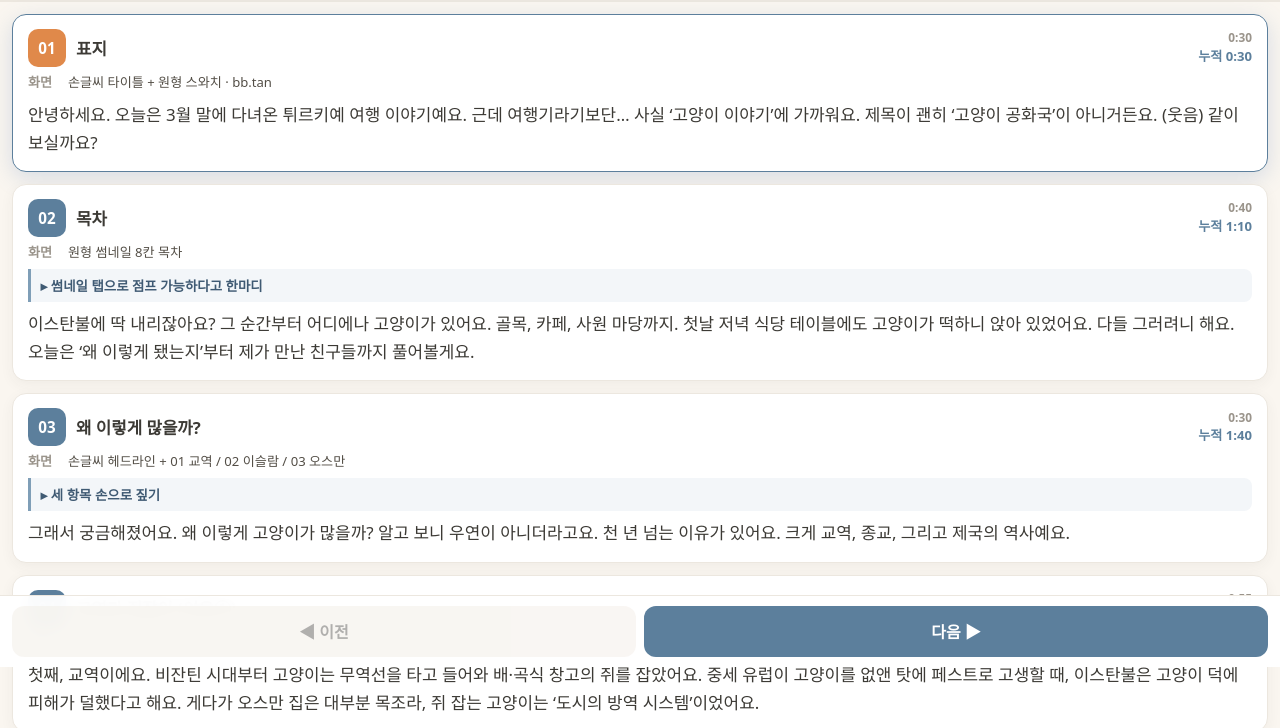
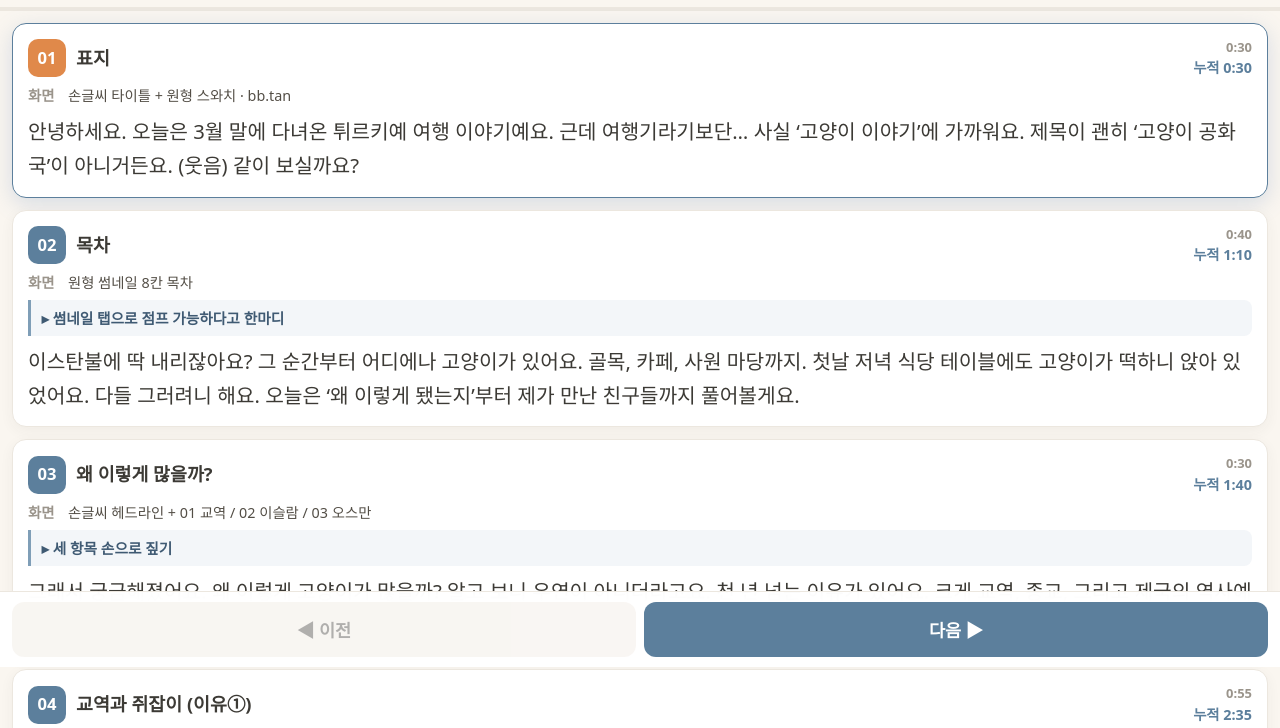
Before and after one commit to ahnbingbing/turkiye-cats, a plain HTML site: page cuesheet.html in a window 1280 px wide. Shown: the part 133-861 px from the top of the page. Drawn offline with Linux system fonts and the light colour scheme.

Commit message:
큐시트 폰트 살짝 키움 (root 17.5px + 대사 1.16rem)

```diff
--- a/cuesheet.html
+++ b/cuesheet.html
@@ -12,6 +12,7 @@
     --line:#ece7df; --accent:#5c7f9c; --accent2:#7f9eb7; --mint:#dbe9e0; --pink:#f4dadf;
     --sans:'Apple SD Gothic Neo','Pretendard','Malgun Gothic',system-ui,sans-serif;
   }
+  html{font-size:17.5px}
   html,body{background:var(--paper);color:var(--ink);font-family:var(--sans);line-height:1.5}
   body{padding:0 0 96px}
   /* sticky header */
@@ -50,7 +51,7 @@
   .meta .k{flex:none;font-weight:800;color:var(--soft);width:34px}
   .act{background:#f3f6f9;border-left:3px solid var(--accent2);padding:.4rem .6rem;border-radius:0 8px 8px 0;
     font-size:.84rem;color:#3f5a73;font-weight:600;margin:.4rem 0}
-  .line{font-size:1.06rem;line-height:1.66;color:var(--ink);margin-top:.5rem}
+  .line{font-size:1.16rem;line-height:1.66;color:var(--ink);margin-top:.5rem}
   .line .em{color:var(--accent);font-weight:700}
   /* footer nav */
   nav{position:fixed;left:0;right:0;bottom:0;z-index:20;background:rgba(255,255,255,.96);backdrop-filter:blur(8px);
```
